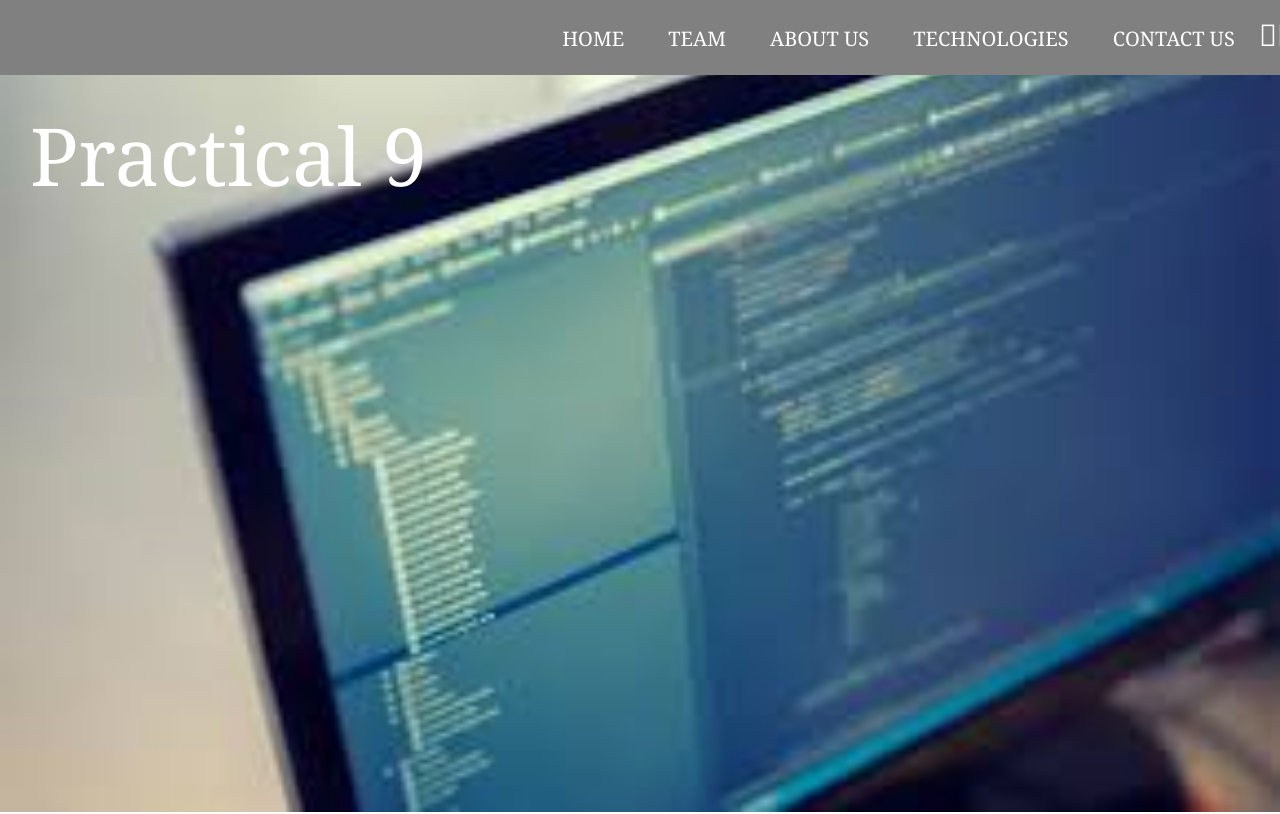
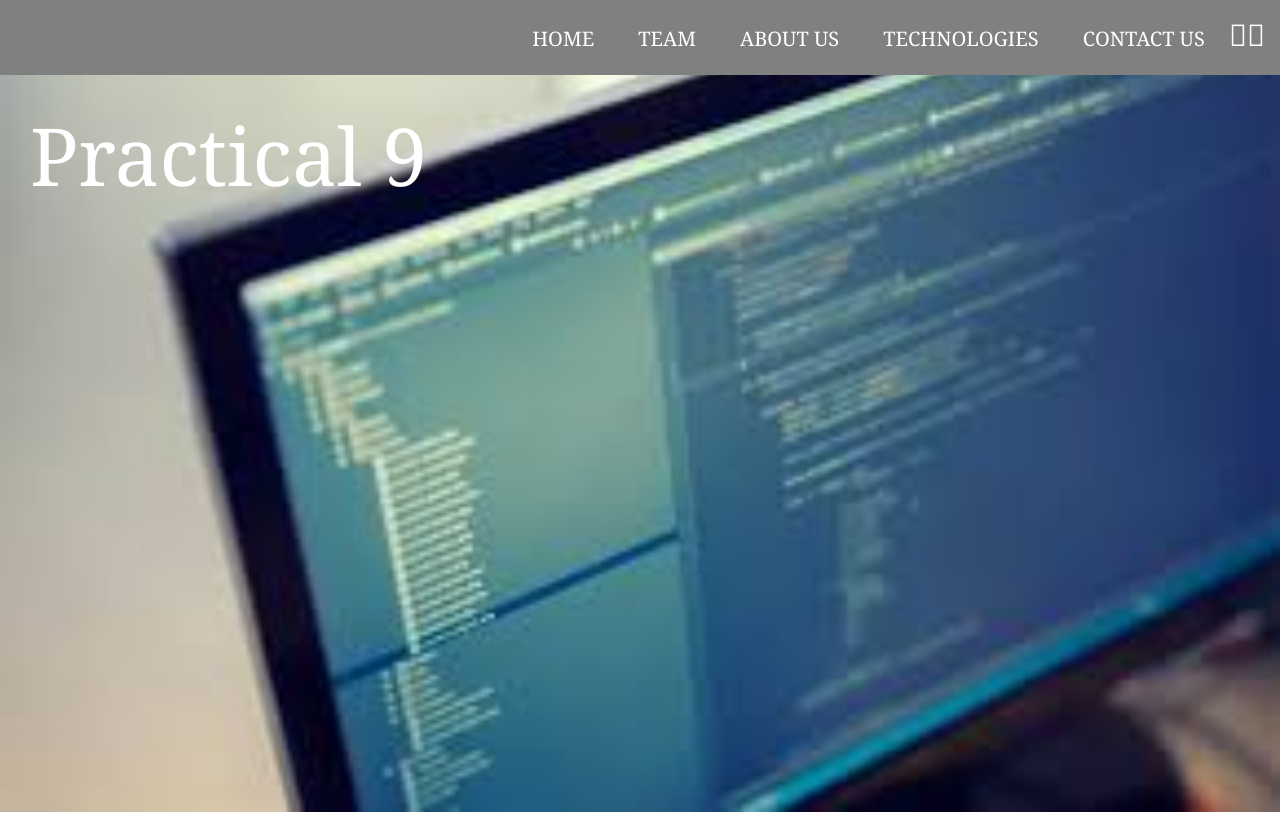
Before and after one commit to NamanKumar1/Fullstack-1_Exp-9, a plain HTML site: page index.html in a window 1280 px wide. Shown: the top 814 px of the page. Drawn offline with Linux system fonts and the light colour scheme.

Commit message:
give margin to the show button

```diff
--- a/style.css
+++ b/style.css
@@ -58,6 +58,7 @@ a {
 
 .show-btn {
     float: right;
+    margin-right: 30px;
 }
 
 #chk {
```
